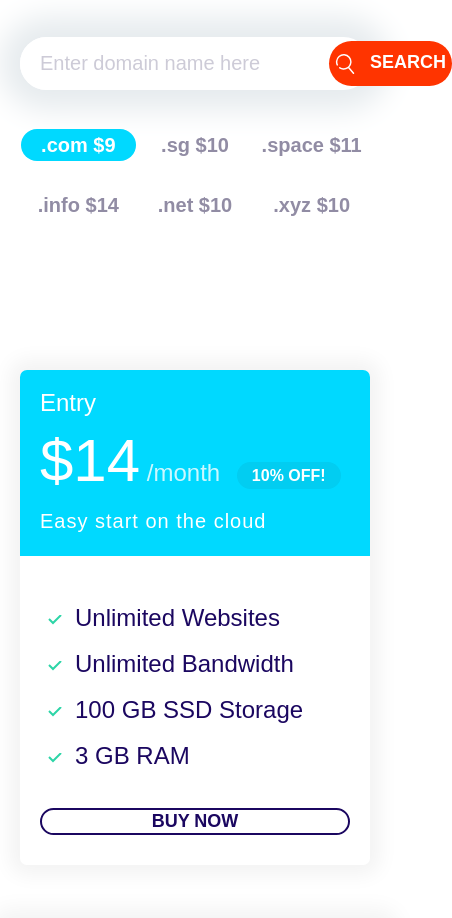
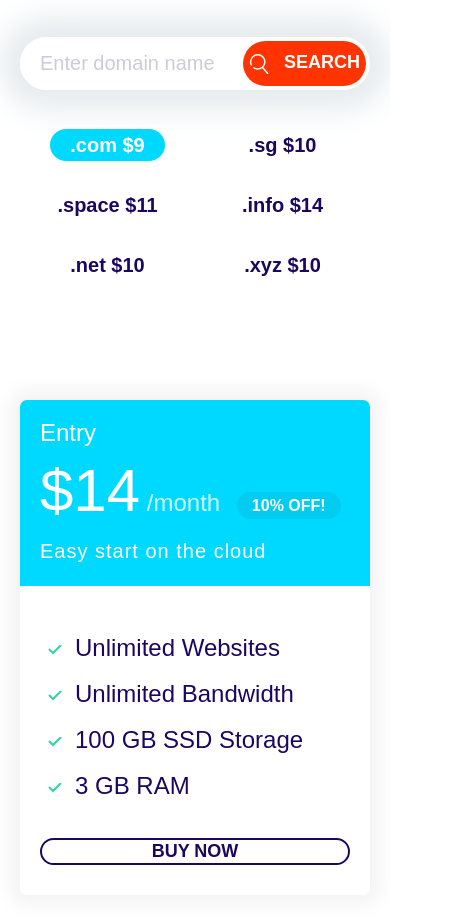
Before and after one commit to HandleyECTS/moshified--mami-is-better-, a plain HTML site: page index.html in a window 390 px wide. Shown: the part 1242-2160 px from the top of the page, 452 px wide, since content can reach past the window. Drawn offline with Linux system fonts and the light colour scheme.

Commit message:
mobile-size bugfixing

```diff
--- a/css/styles.css
+++ b/css/styles.css
@@ -146,8 +146,6 @@ a{
 .list{
     list-style: none;
     padding-left: 0;
-
-
 }
 
 .list--inline .list__item{
@@ -212,7 +210,7 @@ a{
     font-size: 1.8rem;
     font-weight: 600;
     text-transform: uppercase;
-    padding: 2rem, 3rem;
+    padding: 2rem, 4vw;
     text-align:center;
     border: 0;
     border-radius: 40px;
@@ -303,6 +301,7 @@ a{
     border:0;
     flex-grow: 1;
     padding: 1.5rem 2rem;
+    width: 0;
 }
 
 .input-group .btn{
@@ -762,8 +761,9 @@ a{
 }
 
 .block-domain__prices{
+    color: var(--color-headings);
     display: grid;
-    grid-template-columns: repeat(3, 1fr);
+    grid-template-columns: repeat(2, 1fr);
     grid-template-rows: repeat(2, 6rem);
     font-size: 2rem;
     font-weight: 600;
```
